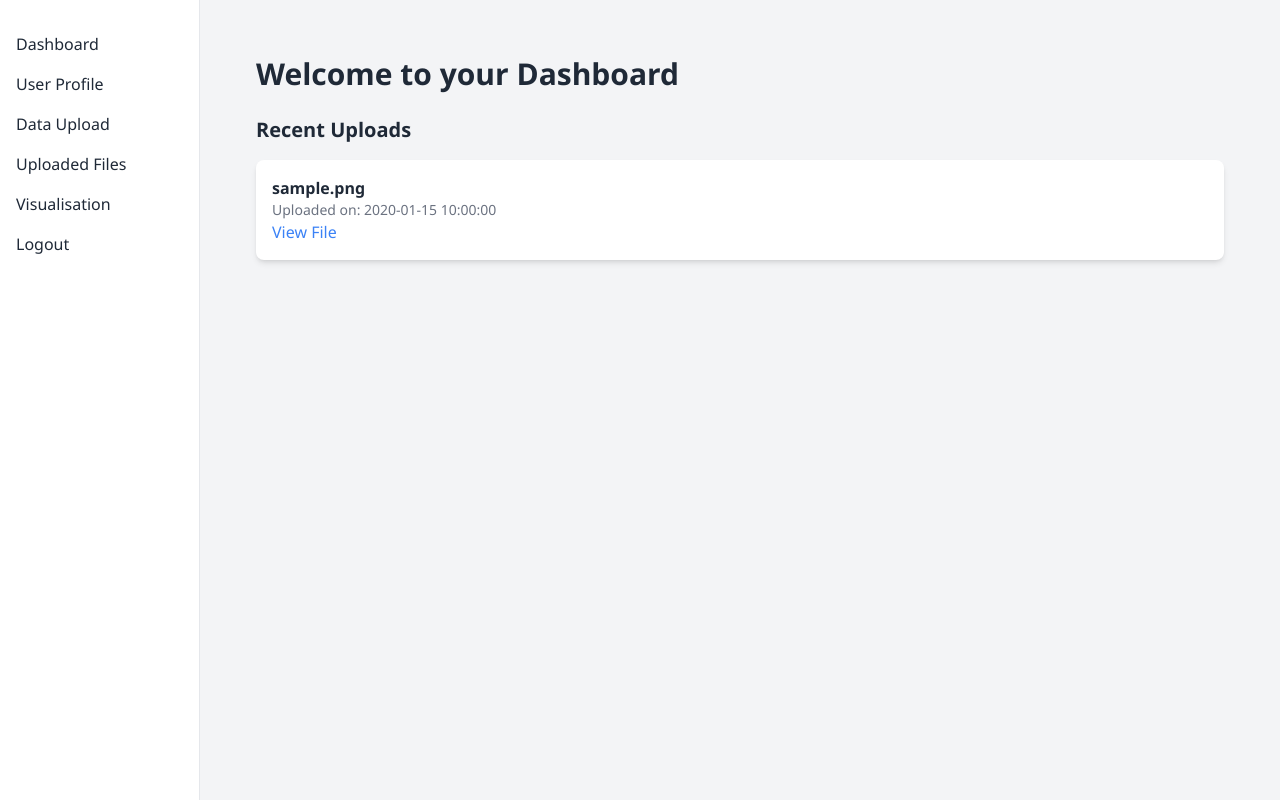
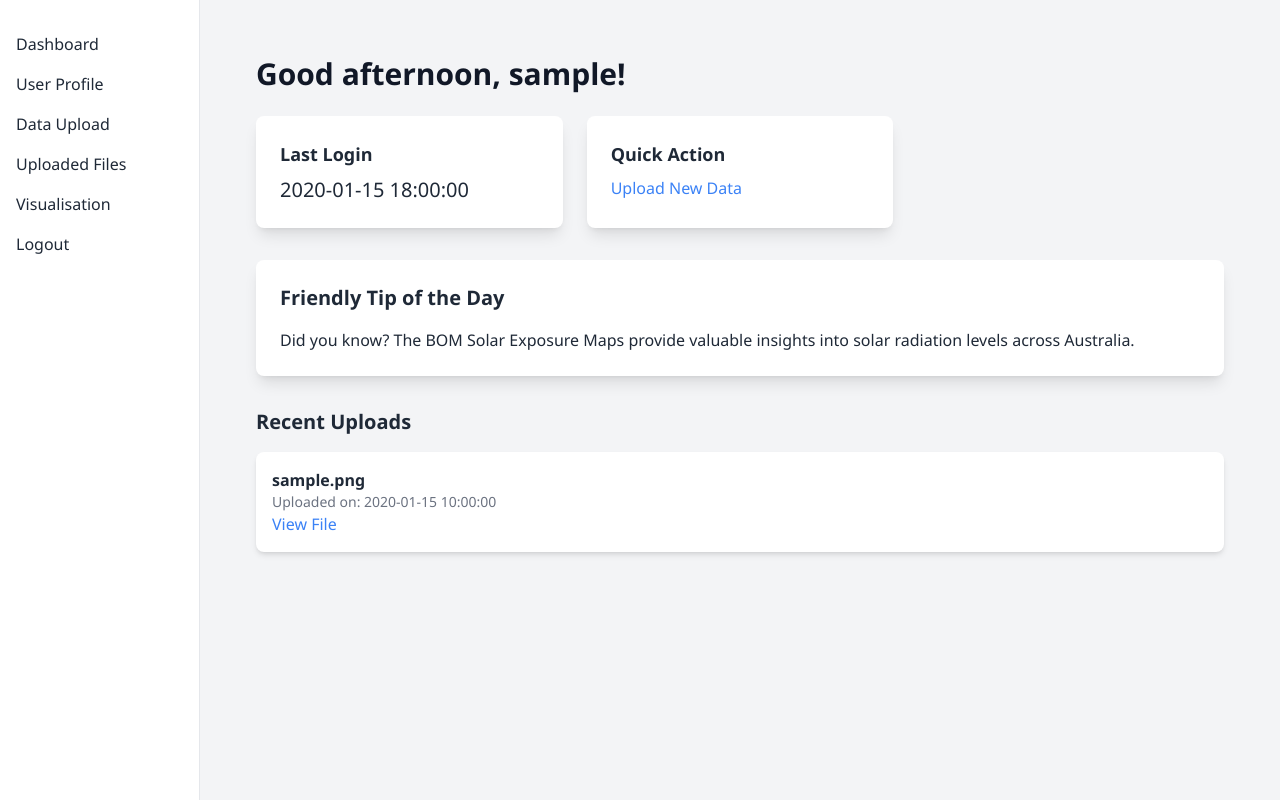
Before and after one commit to flappyfishhh/cits5505-masters62, a Flask app: page /dashboard in a window 1280 px wide. Run offline with Flask 3, Linux system fonts and the light colour scheme; a user stored in the database is signed in; tables that the repository leaves empty hold one stand-in row (values such as "Sample post"); some libraries are stand-ins or nearby versions.

Commit message:
feat: Update dashboard to display user's  information
- display user's recent uploads with login timestamp
- display Friendly Tip of the Day
- add Quick Action

```diff
--- a/app/models.py
+++ b/app/models.py
@@ -15,6 +15,7 @@ class User(UserMixin, db.Model):
     password_hash = db.Column(db.String(128), nullable=False)
     security_answer_hash = db.Column(db.String(128), nullable=False)
     created_at = db.Column(db.DateTime, default=lambda: datetime.now(UTC), nullable=False)
+    last_login_time = db.Column(db.DateTime)
 
     # One-to-many: user owns many uploaded files
     files = db.relationship('FileUpload', back_populates='user', cascade='all, delete-orphan')
--- a/app/routes.py
+++ b/app/routes.py
@@ -1,6 +1,7 @@
 import os
 import csv
-from datetime import datetime, UTC
+from datetime import datetime, timezone, timedelta
+now = datetime.now(timezone.utc)
 from flask import (
     Blueprint, render_template, redirect, url_for, flash,
     request, current_app, send_from_directory, jsonify, abort
@@ -76,6 +77,8 @@ def login():
             flash('Invalid username or password')
             return redirect(url_for('main.login'))
         login_user(user, remember=form.remember_me.data)
+        user.last_login_time = datetime.now(timezone.utc)
+        db.session.commit()
         next_page = request.args.get('next')
         if not next_page or urlparse(next_page).netloc != '':
             next_page = url_for('main.dashboard')
@@ -96,7 +99,10 @@ def dashboard():
         .limit(5)
         .all()
     )
-    return render_template('dashboard.html', recent_uploads=recent_uploads)
+    now = datetime.now(timezone.utc)
+    last_login = current_user.last_login_time + timedelta(hours=8)
+    formatted_last_login = last_login.strftime('%Y-%m-%d %H:%M:%S')
+    return render_template('dashboard.html', recent_uploads=recent_uploads, now=now, last_login=formatted_last_login)
 
 # ================================
 # User Logout
--- a/app/templates/dashboard.html
+++ b/app/templates/dashboard.html
@@ -4,7 +4,40 @@
 
 {% block content %}
 <div class="dashboard-container p-6">
-  <h2 class="text-3xl font-bold mb-6">Welcome to your Dashboard</h2>
+  <!-- Personalized Welcome Message -->
+  <h2 class="text-3xl font-bold mb-6 text-gray-900">
+    {% if current_user.is_authenticated %}
+      {% if now.hour < 12 %}
+        Good morning, {{ current_user.username }}!
+      {% elif now.hour < 18 %}
+        Good afternoon, {{ current_user.username }}!
+      {% else %}
+        Good evening, {{ current_user.username }}!
+      {% endif %}
+    {% else %}
+      Welcome to your Dashboard!
+    {% endif %}
+  </h2>
+
+  <!-- Quick Stats Overview -->
+  <div class="quick-stats grid grid-cols-1 sm:grid-cols-2 md:grid-cols-3 gap-6 mb-8">
+    <div class="bg-white p-6 rounded-lg shadow-lg">
+      <h3 class="text-lg font-semibold mb-2">Last Login</h3>
+      <p class="text-xl">{{ last_login }}</p>
+    </div>
+    <div class="bg-white p-6 rounded-lg shadow-lg">
+      <h3 class="text-lg font-semibold mb-2">Quick Action</h3>
+      <a href="{{ url_for('main.upload') }}" class="text-blue-500 hover:underline">Upload New Data</a>
+    </div>
+  </div>
+
+  <!-- Friendly Tips Section -->
+  <div class="tips bg-white p-6 rounded-lg shadow-lg mb-8">
+    <h3 class="text-xl font-semibold mb-4">Friendly Tip of the Day</h3>
+    <p>Did you know? The BOM Solar Exposure Maps provide valuable insights into solar radiation levels across Australia.</p>
+  </div>
+
+  <!-- Recent Uploads Section -->
   <div class="recent-uploads mb-8">
     <h3 class="text-xl font-semibold mb-4">Recent Uploads</h3>
     <ul class="list-none space-y-4">
@@ -19,6 +52,5 @@
       {% endfor %}
     </ul>
   </div>
-  <!-- Add more sections as needed for additional dashboard data -->
 </div>
 {% endblock %}
```
Also changed, not shown: migrations/versions/c5174a24f5b4_add_last_login_time_to_user.py (added, +32 -0 lines).
